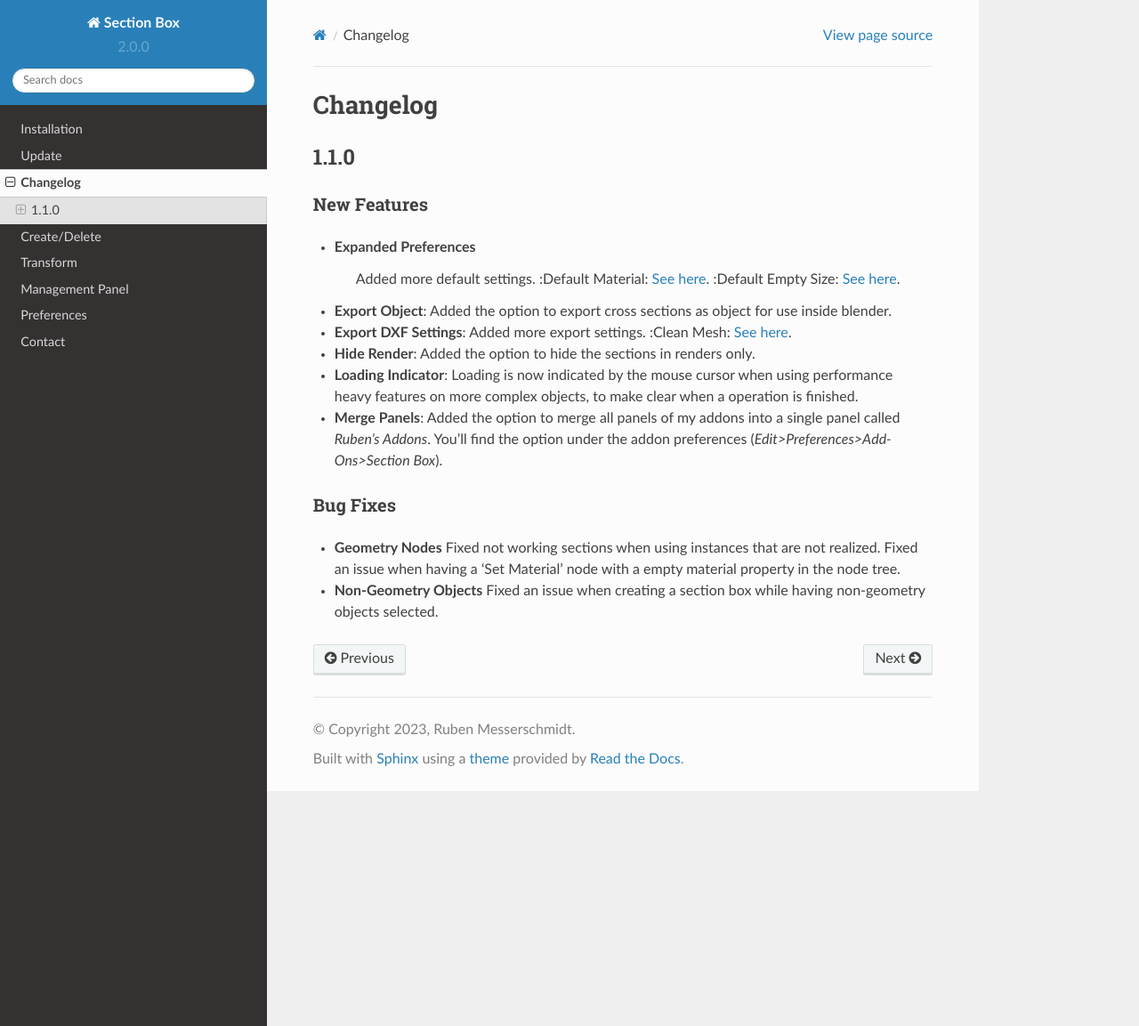
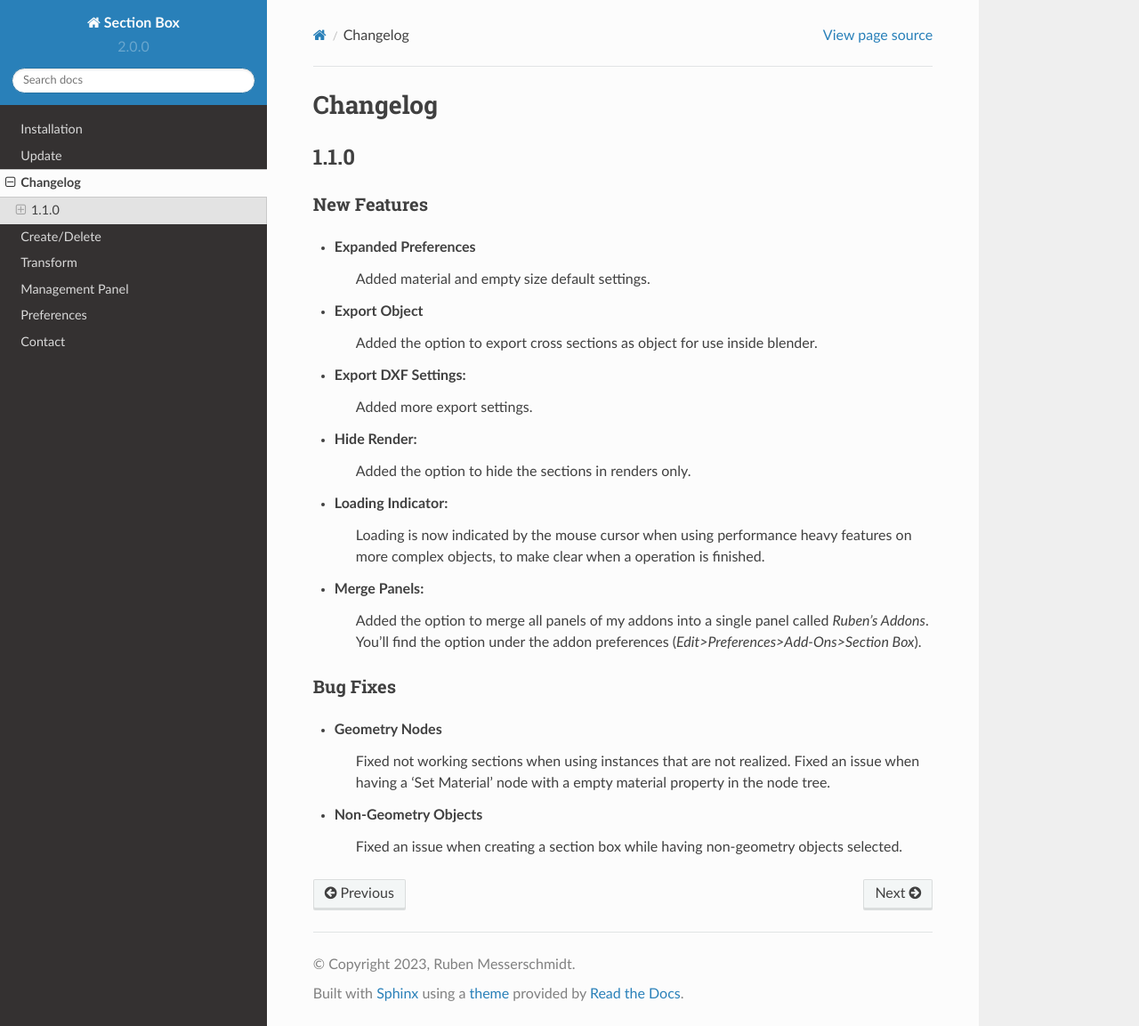
Before and after one commit to rubenmesserschmidt/Section-Box_docs, a Sphinx documentation site: the page built from docs/source/changelog.rst, in a window 1280 px wide and 1153 px high. Shown: the whole window at 89% size. Built offline with Sphinx 7.4.7 and the Read the Docs theme 2.0.0, drawn with Linux system fonts in a browser that asks for light colours.

Commit message:
fixed changelog

```diff
--- a/docs/source/changelog.rst
+++ b/docs/source/changelog.rst
@@ -10,28 +10,30 @@
 ============
 
 * **Expanded Preferences**
-   Added more default settings.
-   :Default Material: :ref:`See here <Settings>`.
-   :Default Empty Size: :ref:`See here <Settings>`.
+   Added material and empty size default settings.
 
-* **Export Object**: Added the option to export cross sections as object for use inside blender.
+* **Export Object**
+   Added the option to export cross sections as object for use inside blender.
 
-* **Export DXF Settings**: Added more export settings.
-  :Clean Mesh: :ref:`See here <Plane Settings>`.
+* **Export DXF Settings**:
+   Added more export settings.
 
-* **Hide Render**: Added the option to hide the sections in renders only.
+* **Hide Render**:
+   Added the option to hide the sections in renders only.
 
-* **Loading Indicator**: Loading is now indicated by the mouse cursor when using performance heavy features on more complex objects, to make clear when a operation is finished.
+* **Loading Indicator**:
+   Loading is now indicated by the mouse cursor when using performance heavy features on more complex objects, to make clear when a operation is finished.
 
-* **Merge Panels**: Added the option to merge all panels of my addons into a single panel called *Ruben's Addons*. You'll find the option under the addon preferences (*Edit>Preferences>Add-Ons>Section Box*).
+* **Merge Panels**:
+   Added the option to merge all panels of my addons into a single panel called *Ruben's Addons*. You'll find the option under the addon preferences (*Edit>Preferences>Add-Ons>Section Box*).
 
 
 Bug Fixes
 =========
 
 * **Geometry Nodes**
-  Fixed not working sections when using instances that are not realized.
-  Fixed an issue when having a 'Set Material' node with a empty material property in the node tree.
+   Fixed not working sections when using instances that are not realized.
+   Fixed an issue when having a 'Set Material' node with a empty material property in the node tree.
 
 * **Non-Geometry Objects**
-  Fixed an issue when creating a section box while having non-geometry objects selected.
+   Fixed an issue when creating a section box while having non-geometry objects selected.
```
Also changed, not shown: 1 other file.
